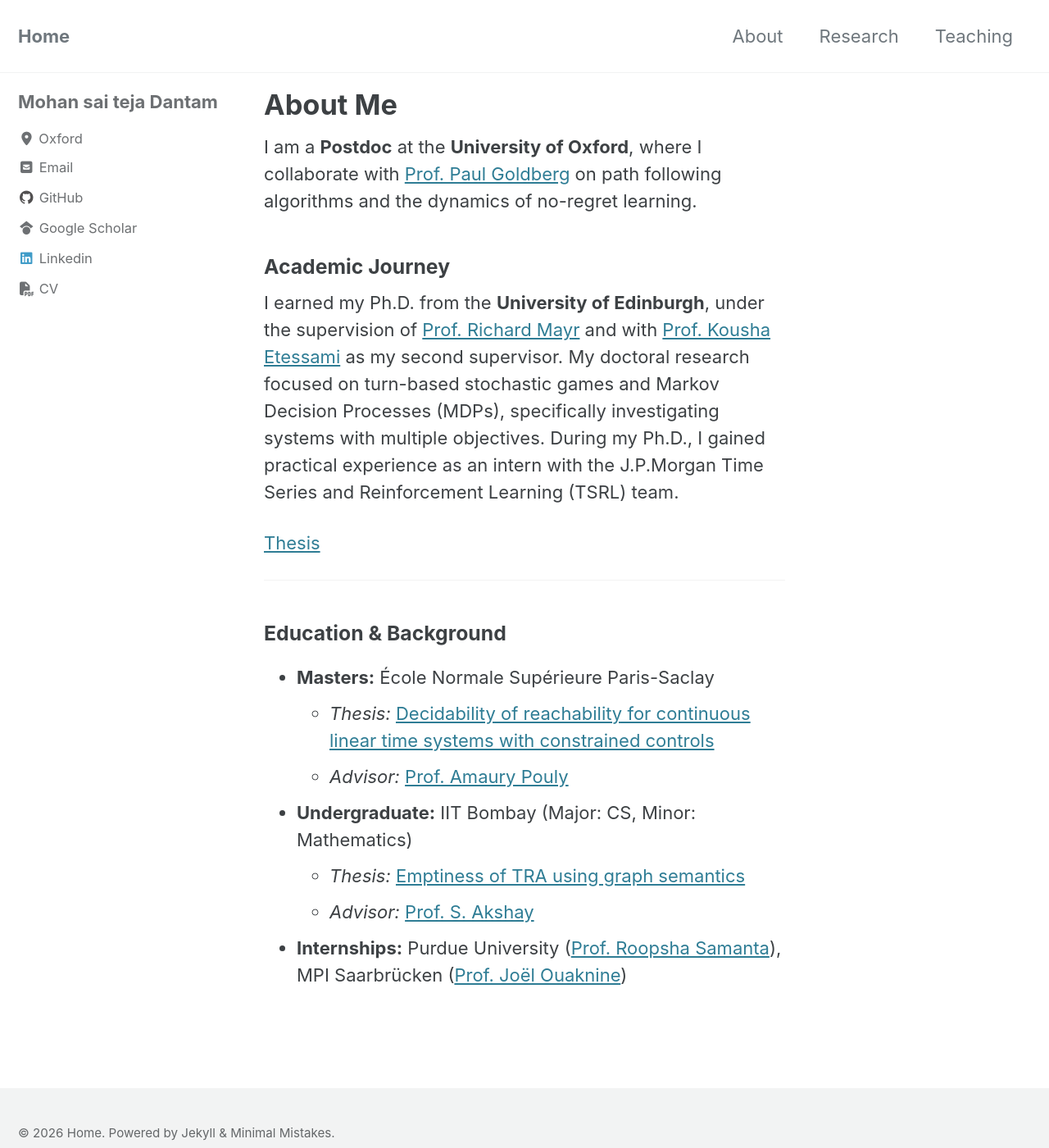
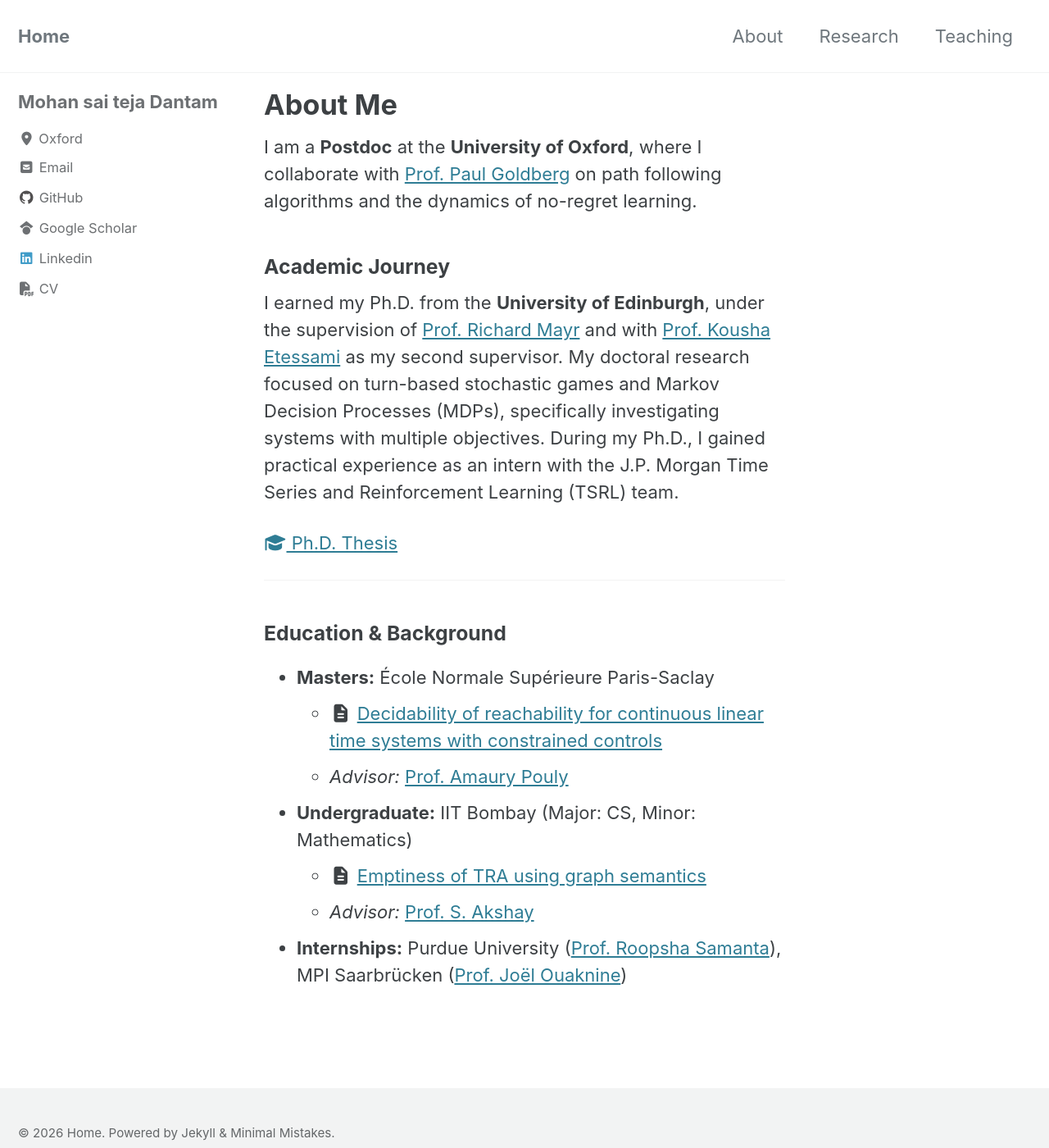
Before and after one commit to mohanst/mohanst.github.io, a Jekyll site: the page built from _pages/about.md, in a window 1280 px wide and 1400 px high. Shown: the whole window at 82% size. Built offline with Jekyll 4.4.1, drawn with Linux system fonts in a browser that asks for light colours; cached includes are drawn as plain includes.

Commit message:
polish website

```diff
--- a/_config.yml
+++ b/_config.yml
@@ -4,7 +4,6 @@
 remote_theme: "mmistakes/minimal-mistakes"   # later: mmistakes/minimal-mistakes
 minimal_mistakes_skin: "default"
 title       : "Home"
-# subtitle    : "Postdoc @ Oxford"
 masthead_title: "Home"
 description : "Postdoc · University of Oxford"
 show_downloads: false        # Slate option → hides auto GitHub buttons
@@ -50,7 +49,7 @@ author:
       target: "_blank"
     - label: "CV"
       icon: "fas fa-fw fa-file-pdf"
-      url: "/cv/cv.pdf"
+      url: "/assets/cv/cv.pdf"
       target: "_blank"
 
 # Optional analytics placeholder (works in both themes)
@@ -63,7 +62,6 @@ collections: []     # keeps GitHub-Pages “safe mode” happy
 include:
 - .htaccess
 - _pages
-
 exclude:
   - Resume_All
   - vendor
--- a/_includes/author-profile.html
+++ b/_includes/author-profile.html
@@ -34,7 +34,7 @@
       {% if author.links %}
         {% for link in author.links %}
           {% if link.label and link.url %}
-            <li><a href="{{ link.url }}" rel="nofollow noopener noreferrer me"{% if link.url contains 'http' %} itemprop="sameAs"{% endif %}><i class="{{ link.icon | default: 'fas fa-link' }}" aria-hidden="true"></i><span class="label">{{ link.label }}</span></a></li>
+            <li><a href="{{ link.url }}" rel="nofollow noopener noreferrer me"{% if link.url contains 'http' %} itemprop="sameAs"{% endif %}{% if link.target %} target="{{ link.target }}"{% endif %}><i class="{{ link.icon | default: 'fas fa-link' }}" aria-hidden="true"></i><span class="label">{{ link.label }}</span></a></li>
           {% endif %}
         {% endfor %}
       {% endif %}
--- a/_pages/about.md
+++ b/_pages/about.md
@@ -9,18 +9,18 @@ I am a **Postdoc** at the **University of Oxford**, where I collaborate with [Pr
 
 ### Academic Journey
 
-I earned my Ph.D. from the **University of Edinburgh**, under the supervision of [Prof. Richard Mayr](https://homepages.inf.ed.ac.uk/rmayr/) and with [Prof. Kousha Etessami](https://homepages.inf.ed.ac.uk/kousha/) as my second supervisor. My doctoral research focused on turn-based stochastic games and Markov Decision Processes (MDPs), specifically investigating systems with multiple objectives. During my Ph.D., I gained practical experience as an intern with the J.P.Morgan Time Series and Reinforcement Learning (TSRL) team.
+I earned my Ph.D. from the **University of Edinburgh**, under the supervision of [Prof. Richard Mayr](https://homepages.inf.ed.ac.uk/rmayr/) and with [Prof. Kousha Etessami](https://homepages.inf.ed.ac.uk/kousha/) as my second supervisor. My doctoral research focused on turn-based stochastic games and Markov Decision Processes (MDPs), specifically investigating systems with multiple objectives. During my Ph.D., I gained practical experience as an intern with the J.P. Morgan Time Series and Reinforcement Learning (TSRL) team.
 
-[Thesis](/research/thesis.pdf)
+[<i class="fas fa-graduation-cap" aria-hidden="true"></i> Ph.D. Thesis](/assets/research/thesis.pdf){: target="_blank"}
 
 ---
 
 ### Education & Background
 
 *   **Masters:** École Normale Supérieure Paris-Saclay
-    *   *Thesis:* [Decidability of reachability for continuous linear time systems with constrained controls](/research/masters_thesis.pdf)
+    *   <i class="fas fa-file-alt" aria-hidden="true"></i> [Decidability of reachability for continuous linear time systems with constrained controls](/assets/research/masters_thesis.pdf){: target="_blank"}
     *   *Advisor:* [Prof. Amaury Pouly](https://www.pouly.fr/)
 *   **Undergraduate:** IIT Bombay (Major: CS, Minor: Mathematics)
-    *   *Thesis:* [Emptiness of TRA using graph semantics](/research/bachelors_thesis.pdf)
+    *   <i class="fas fa-file-alt" aria-hidden="true"></i> [Emptiness of TRA using graph semantics](/assets/research/bachelors_thesis.pdf){: target="_blank"}
     *   *Advisor:* [Prof. S. Akshay](https://www.cse.iitb.ac.in/~akshayss/)
 *   **Internships:** Purdue University ([Prof. Roopsha Samanta](https://www.cs.purdue.edu/homes/roopsha/)), MPI Saarbrücken ([Prof. Joël Ouaknine](https://people.mpi-sws.org/~joel/))
```
Also changed, not shown: 1 other file.
